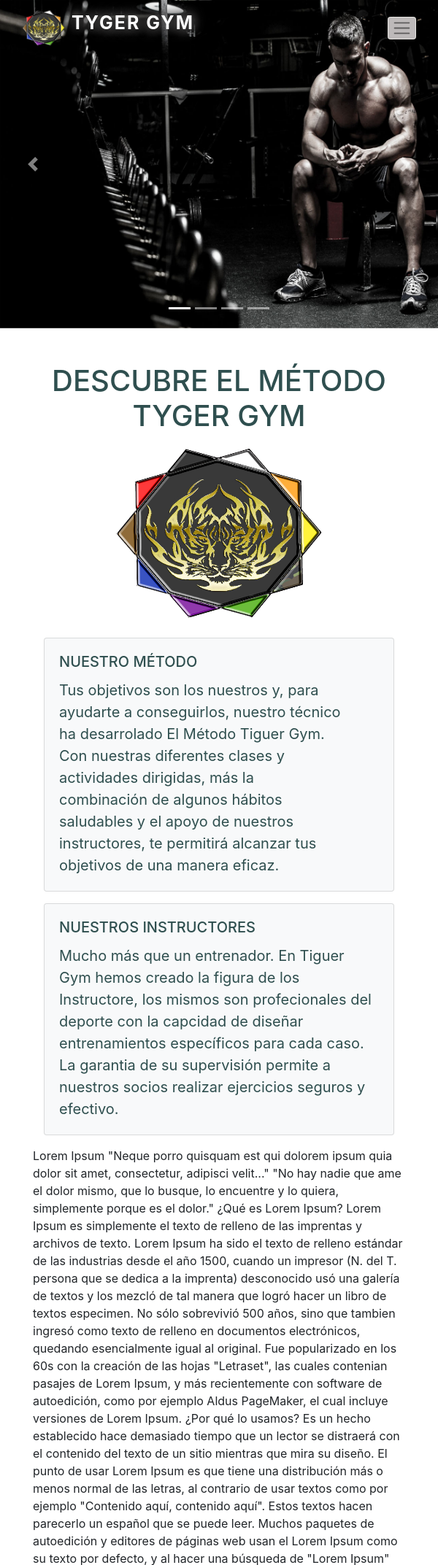
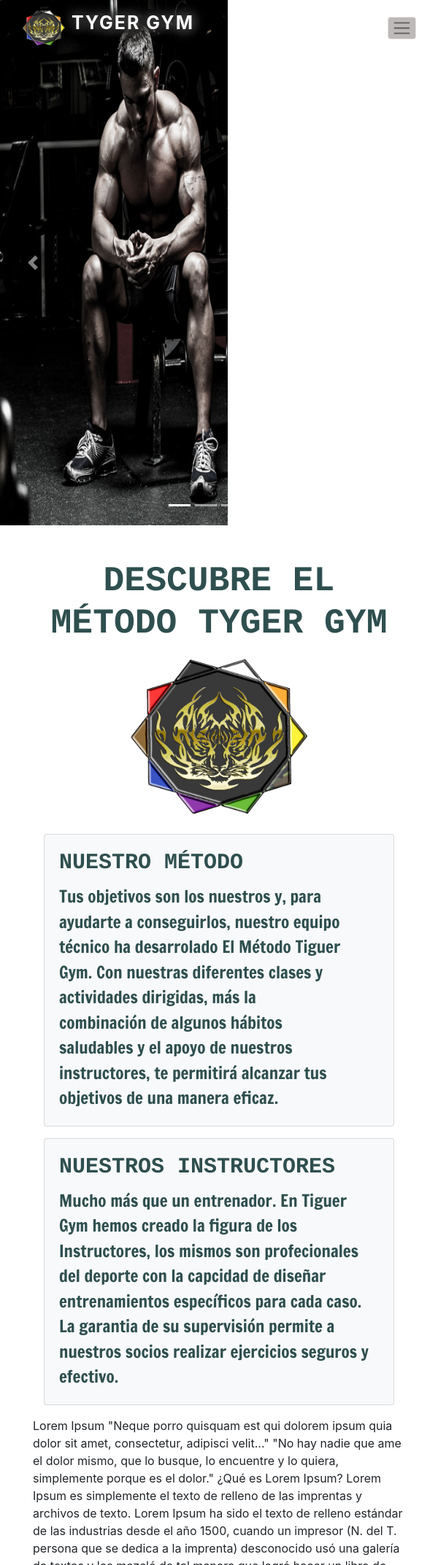
Before and after one commit to catarinacci/proyecto_p_p, a PHP site: page / in a window 600 px wide. Shown: the top 2145 px of the page at 73% size. Run offline with PHP 8.4, Linux system fonts and the light colour scheme.

Commit message:
Cambio de fuente en los contenedores -cards-. Mejoras en los tamaños responsive

```diff
--- a/assets/css/index/style.css
+++ b/assets/css/index/style.css
@@ -100,36 +100,145 @@
   }
   .container.mt-5 > blockquote > h1{
     color: darkslategrey;
+    font-family: 'CousineBold';
+    font-size: 55px;
   }
   .container.mt-5 > div > div {
     color: darkslategrey;
   }
+  .container.mt-5 > div > div > div > h5{
+    font-size: 30px;
+    font-family: 'CousineBold';
+  }
+  .container.mt-5 > div > div > div > p{
+    font-size: 23px;
+    font-family: 'FrancoisOne';
+  }
+  .w-100 {
+    width:unset;
+ }
+ @media (max-width: 382.98px){
+  .carousel-inner{
+    height: 560px;
+ }
+ #carouselExampleIndicators > div > div:nth-child(1) > img{
+  width: 750px;
+  height: 560px;
+  margin-left: -95%;
+}
+#carouselExampleIndicators > div > div:nth-child(2) > img{
+  width: 760px;
+  height: 560px;
+  margin-left: -55%;
+}
+#carouselExampleIndicators > div > div:nth-child(3) > img{
+  width: 736px;
+  height: 560px;
+  margin-left: -30%;
+}
+#carouselExampleIndicators > div > div:nth-child(4) > img{
+  width: 680px;
+  height: 560px;
+  margin-left: -45%;
+}
 
-  .container.mt-5 > div > div > div > p{
-    font-size: 20px;
+ }
+
+ @media (min-width: 383px)and (max-width: 424.98px) {
+    .carousel-inner{
+      height: 700px;
   }
+  #carouselExampleIndicators > div > div:nth-child(1) > img{
+    width: 830px;
+    height: 700px;
+    margin-left: -95%;
+  }
+  #carouselExampleIndicators > div > div:nth-child(2) > img{
+    width: 904px;
+    height: 700px;
+    margin-left: -60%;
+  }
+  #carouselExampleIndicators > div > div:nth-child(3) > img{
+    width: 876px;
+    height: 700px;
+    margin-left: -19%;
+  }
+  #carouselExampleIndicators > div > div:nth-child(4) > img{
+    width: 751px;
+    height: 700px;
+    margin-left: -41%;
+  }
+ }
   /* Extra small devices (portrait phones, less than 576px)*/
-@media (max-width: 575.98px) {
-  .carousel-inner img {
-    width: 100%;
-    height: 250px;
+@media (min-width: 425px)and (max-width: 575.98px) {
+    .carousel-inner{
+      height: 720px;
+    }
+    #carouselExampleIndicators > div > div:nth-child(1) > img{
+      width: 876px;
+      height: 720px;
+      margin-left: -48%;
+    }
+    #carouselExampleIndicators > div > div:nth-child(2) > img{
+      width: 948px;
+      height: 720px;
+      margin-left: -42%;
+    }
+    #carouselExampleIndicators > div > div:nth-child(3) > img{
+      width: 927px;
+      height: 720px;
+      margin-left: -13%;
+    }
+    #carouselExampleIndicators > div > div:nth-child(4) > img{
+      width: 868px;
+      height: 720px;
+      margin-left: -28%;
+    }
+
+  .container.mt-5 > blockquote > h1{
+    font-size: 3rem;
   }
-  .carousel-inner{
-    height: 250px;
- }
- .container.mt-5 > blockquote > h1{
-   font-size: 2.2rem;
- }
+
+  .container.mt-5 > div.image > img {
+    width: 250px;
+    height: 220px;
+  }
+
 }
 /* Small devices (landscape phones, 576px and up)*/
 @media (min-width: 576px) and (max-width: 767.98px){
-  .carousel-inner img {
-    width: 100%;
-    height: 450px;
+    .carousel-inner{
+      height: 720px;
+    }
+    #carouselExampleIndicators > div > div:nth-child(1) > img{
+      width: 876px;
+      height: 720px;
+      margin-left: -48%;
+    }
+    #carouselExampleIndicators > div > div:nth-child(2) > img{
+      width: 948px;
+      height: 720px;
+      margin-left: -42%;
+    }
+    #carouselExampleIndicators > div > div:nth-child(3) > img{
+      width: 927px;
+      height: 720px;
+      margin-left: -13%;
+    }
+    #carouselExampleIndicators > div > div:nth-child(4) > img{
+      width: 868px;
+      height: 720px;
+      margin-left: -28%;
+    }
+
+  .container.mt-5 > blockquote > h1{
+    font-size: 3rem;
   }
-  .carousel-inner{
-    height: 450px;
- }
+
+  .container.mt-5 > div.image > img {
+    width: 250px;
+    height: 220px;
+  }
 }
 
 /* Medium devices (tablets, 768px and up)*/
@@ -153,7 +262,7 @@
     width: 100%;
     height: 650px;
   }
-  .carousel-inner{
+  .carousel-inner {
     height: 650px;
  }
  .carousel-caption {
@@ -161,7 +270,7 @@
 }
  }
 
-/* Extra large devices (large desktops, 1200px and up)
+ /*Extra large devices (large desktops, 1200px and up)*/
 @media (min-width: 1200px) {
   .carousel-inner img {
     width: 100%;
@@ -171,6 +280,20 @@
     height: 750px;
  }
  .carousel-caption {
-  bottom: 320px;
+  bottom: 120px;
  }
- }*/
+}
+
+/*Fuentes*/
+@font-face{
+  font-family: FrancoisOne;
+  src: url(fonts/FrancoisOne-Regular.ttf);
+}
+@font-face{
+  font-family: CousineBold;
+  src: url(fonts/Cousine-Bold.ttf);
+}
+@font-face{
+  font-family: CousineRegular;
+  src: url(fonts/Cousine-Regular.ttf);
+}
--- a/assets/js/js_index/index.js
+++ b/assets/js/js_index/index.js
@@ -15,6 +15,18 @@ $(document).ready(function(){
             $("#navbarSupportedContent > ul > li:nth-child(4) > a").addClass('btn-primary');
             $(".navbar").removeClass('navbar-dark bg-dark');
             $(".navbar").addClass('navbar-light');
+
         }
     });
+
+    function mediaquery(){
+        if(window.matchMedia('(min-width: 575.98px)').matches){
+            $("#carouselExampleIndicators > div > div > img").addClass('w-100');
+        }else{
+            $("#carouselExampleIndicators > div > div > img").removeClass('w-100');
+        }
+
+    };
+    mediaquery();
+    window.addEventListener('resize',mediaquery, false);
 });
--- a/index.php
+++ b/index.php
@@ -60,7 +60,7 @@
         </ol>
         <div class="carousel-inner">
             <div class="carousel-item active">
-                <img class="d-block w-100" src="assets/img/img_index/imagen18e.jpg" alt="Primero slide">
+                <img class="d-block " src="assets/img/img_index/imagen18e.jpg" alt="Primero slide">
                 <div class="carousel-caption d-none d-md-block w-50 ml-auto mr-auto">
                     <h5>TYGER GYM</h5>
                     <p>TU MEJOR OPCIÒN</p>
@@ -107,7 +107,7 @@
                 <div class="card bg-light mb-3 " style="max-width: 30rem;">
                 <div class="card-body mr-5">
                     <h5 class="card-title">NUESTRO MÉTODO</h5>
-                    <p class="card-text">Tus objetivos son los nuestros y, para ayudarte a conseguirlos, nuestro técnico ha desarrolado El Método Tiguer Gym. Con nuestras diferentes clases y actividades dirigidas, más la combinación
+                    <p class="card-text">Tus objetivos son los nuestros y, para ayudarte a conseguirlos, nuestro equipo técnico ha desarrolado El Método Tiguer Gym. Con nuestras diferentes clases y actividades dirigidas, más la combinación
                         de algunos hábitos saludables y el apoyo de nuestros instructores, te permitirá alcanzar tus objetivos de una manera eficaz.
                     </p>
                 </div>
@@ -116,7 +116,7 @@
                 <div class="card bg-light mb-3 " style="max-width: 30rem;">
                 <div class="card-body">
                     <h5 class="card-title">NUESTROS INSTRUCTORES</h5>
-                    <p class="card-text">Mucho más que un entrenador. En Tiguer Gym hemos creado la figura de los Instructore, los mismos son profecionales del deporte con la capcidad de diseñar entrenamientos específicos para cada caso.
+                    <p class="card-text">Mucho más que un entrenador. En Tiguer Gym hemos creado la figura de los Instructores, los mismos son profecionales del deporte con la capcidad de diseñar entrenamientos específicos para cada caso.
                          La garantia de su supervisión permite a nuestros socios realizar ejercicios seguros y efectivo. </p>
                 </div>
                 </div>
```
Also changed, not shown: assets/css/index/fonts/Cousine-Bold.ttf (added), assets/css/index/fonts/Cousine-BoldItalic.ttf (added), assets/css/index/fonts/Cousine-Regular.ttf (added), assets/css/index/fonts/Cousine-RegularItalic.ttf (added), assets/css/index/fonts/FrancoisOne-Regular.ttf (added).
